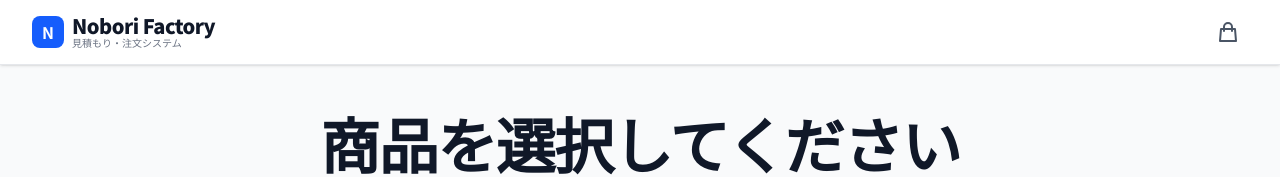
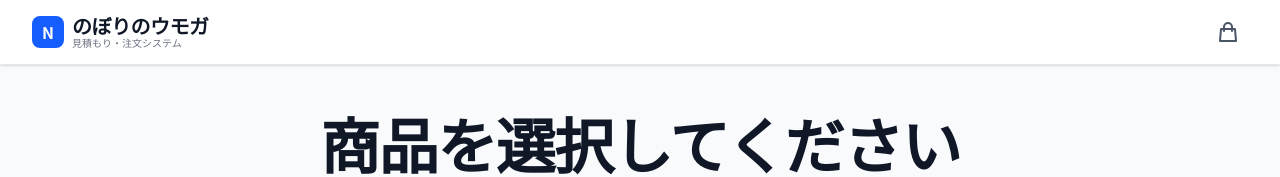
Before and after one commit to shunshun-lab/umoga-nobori, a React (Vite) app: page / in a window 1280 px wide. Shown: the top 177 px of the page. Built offline with nearby package versions, Linux system fonts and the light colour scheme.

Commit message:
style: Update header title to 'のぼりのウモガ'

```diff
--- a/src/components/Header.tsx
+++ b/src/components/Header.tsx
@@ -21,7 +21,7 @@ export function Header({ onCartClick, onHomeClick }: Props) {
                     </div>
                     <div>
                         <h1 className="text-xl font-black text-gray-900 tracking-tight leading-none">
-                            Nobori Factory
+                            のぼりのウモガ
                         </h1>
                         <p className="text-[10px] text-gray-500 font-medium leading-none mt-0.5">
                             見積もり・注文システム
```
